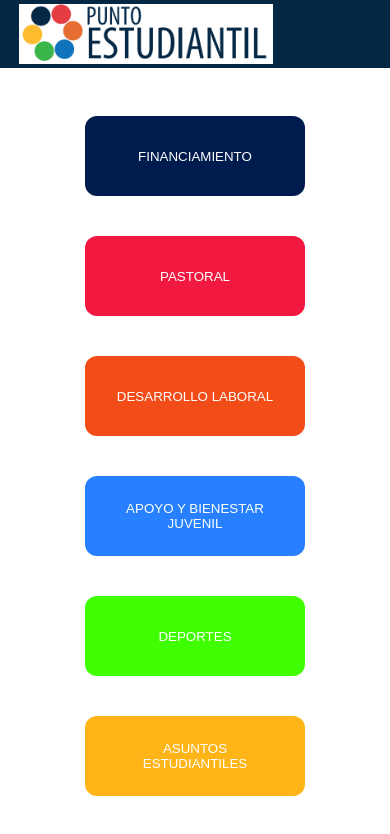
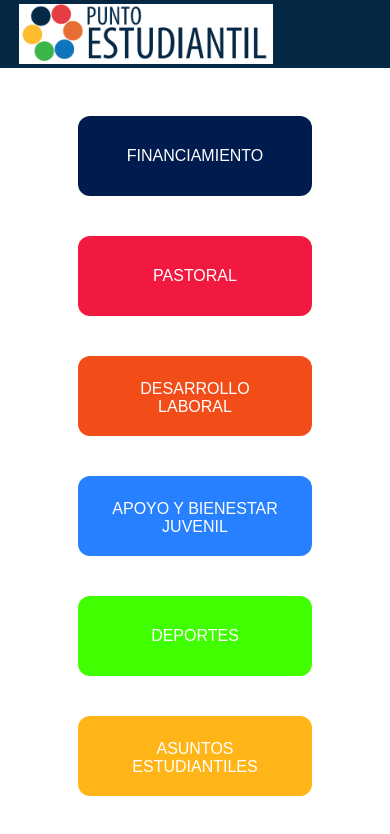
Before and after one commit to VelkaSoftware/DuocOeste, an Angular app in the folder web/: page /inicio in a window 390 px wide. Shown: the top 834 px of the page. Built offline with nearby package versions, Linux system fonts and the light colour scheme.

Commit message:
Modificado css de botones
- Agregado diseño responsivo para ajustarse mejor a diferentes dispositivos, agregados comentarios a modo de documentación simple

```diff
--- a/web/src/app/app.component.html
+++ b/web/src/app/app.component.html
@@ -1,3 +1,2 @@
-<!--The content below is only a placeholder and can be replaced.-->
 <app-top-bar></app-top-bar>
 <router-outlet></router-outlet>
--- a/web/src/app/dashboard/dashboard.component.css
+++ b/web/src/app/dashboard/dashboard.component.css
@@ -1,40 +1,67 @@
-.c-buttons{
-  /*position: absolute;
-  left: 50%;
-  top: 50%;
-  transform: translate(-50%, -50%);
-   */
+.c-buttons {
   text-align: center;
   overflow: hidden;
 }
 
-.btn{
+.btn {
   border: none;
   margin: 20px;
   padding: 24px;
-  width: 220px;
+  width: 60%; /* el ancho del botón es un 60% del tamaño de la pantalla */
+  /*
+  TODO: modificar ancho en base al tamaño de la pantalla usando @media, para pantallas grandes como computadores
+   */
   height: 80px;
-  font-family: "montserrat",sans-serif;
+  font-family: "montserrat", sans-serif;
+  text-align: center;
+  display: inline-block;
   text-transform: uppercase;
   border-radius: 12px;
   cursor: pointer;
   color: #fff;
+  font-size: 100%; /* hace la letra más grande y que se ajuste al tamaño de la pantalla*/
 }
-.btn1{
+
+.btn1 {
+  background-color: #001b4d;
+  /*
+  Colorizar botón con un gradiente:
+
   background-image: linear-gradient(to left, #001b4d, #001b4d, #001b4d)
+   */
 }
-.btn2{
+
+.btn2 {
+  background-color: #F21940;
+  /*
   background-image: linear-gradient(to left,#F21940, #F21940,#F21940)
+   */
 }
-.btn3{
-  background-image: linear-gradient(to left,#F24D19, #F24D19, #F24D19)
+
+.btn3 {
+  background-color: #F24D19;
+  /*
+  background-image: linear-gradient(to left, #F24D19, #F24D19, #F24D19)
+   */
 }
-.btn4{
-  background-image: linear-gradient(to left,#2680ff, #2680ff, #2680ff)
+
+.btn4 {
+  background-color: #2680ff;
+  /*
+  background-image: linear-gradient(to left, #2680ff, #2680ff, #2680ff)
+   */
 }
-.btn5{
-  background-image: linear-gradient(to left,#40ff00, #40ff00,#40ff00)
+
+.btn5 {
+  background-color: #40ff00;
+  /*
+background-image: linear-gradient(to left, #40ff00, #40ff00, #40ff00)
+   */
 }
-.btn6{
-  background-image: linear-gradient(to left,#ffb517, #ffb517, #ffb517)
+
+.btn6 {
+  background-color: #ffb517;
+  /*
+background-image: linear-gradient(to left, #ffb517, #ffb517, #ffb517)
+   */
 }
```
